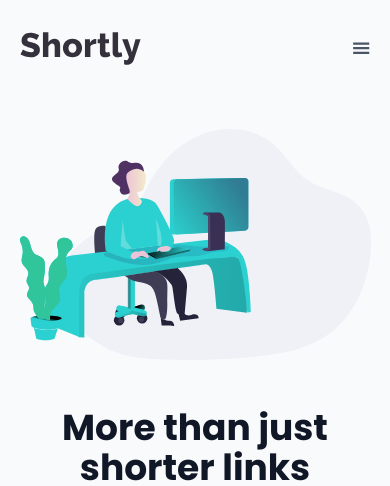
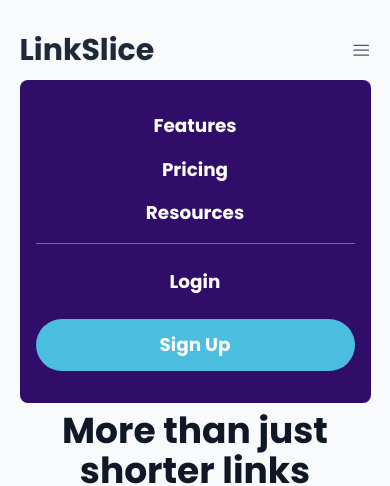
Before and after one commit to stephenworld/ZipLink, a React (Vite) app: page / in a window 390 px wide. Both pictures are taken after a click on the button 361 px from the left and 48 px from the top of the page. Shown: the top 486 px of the page. Built offline with nearby package versions, Linux system fonts and the light colour scheme.

Commit message:
added a navbar for mobile screen

```diff
--- a/src/Components/Navigation.jsx
+++ b/src/Components/Navigation.jsx
@@ -1,9 +1,11 @@
-import { GiHamburgerMenu } from "react-icons/gi";
+import { useState } from "react";
+import { RxHamburgerMenu } from "react-icons/rx";
 export default function Navigation() {
+  const [mobileNav, setMobileNav] = useState(null);
   return (
-    <nav className="flex items-center justify-between px-[5%] py-8">
+    <nav className="relative flex items-center justify-between px-[5%] md:px-[10%] py-8">
       <div className="flex items-center gap-8">
-        <img src="/logo.svg" alt="logo" className="w-auto" />
+        <p className="text-3xl font-bold text-gray-800">LinkSlice</p>
         <ul className="hidden md:flex gap-8">
           <li className="hover:text-gray-800 cursor-pointer">Features</li>
           <li className="hover:text-gray-800 cursor-pointer">Pricing</li>
@@ -16,9 +18,30 @@ export default function Navigation() {
           Sign Up
         </button>
       </div>
-      <button className="flex md:hidden">
-        <GiHamburgerMenu />
+      <button
+        onClick={() => setMobileNav(!mobileNav)}
+        className="flex md:hidden"
+      >
+        <RxHamburgerMenu />
       </button>
+      <div
+        className={`${
+          mobileNav ? "inline transition-all " : "hidden"
+        } absolute top-20 bg-violet-950 py-8 p-4 w-[90%] md:hidden rounded-lg text-center font-bold text-white`}
+      >
+        <ul className="flex gap-4 flex-col w-full justify-center">
+          <li className="hover:text-gray-800 cursor-pointer">Features</li>
+          <li className="hover:text-gray-800 cursor-pointer">Pricing</li>
+          <li className="hover:text-gray-800 cursor-pointer">Resources</li>
+        </ul>
+        <hr className="my-4 border-gray-500" />
+        <div className="flex flex-col gap-4">
+          <button className="w-full p-2">Login</button>
+          <button className="cursor-pointer bg-cyan-300/80 hover:bg-cyan-300 text-gray-50 p-3 w-full rounded-full">
+            Sign Up
+          </button>
+        </div>
+      </div>
     </nav>
   );
 }
```
